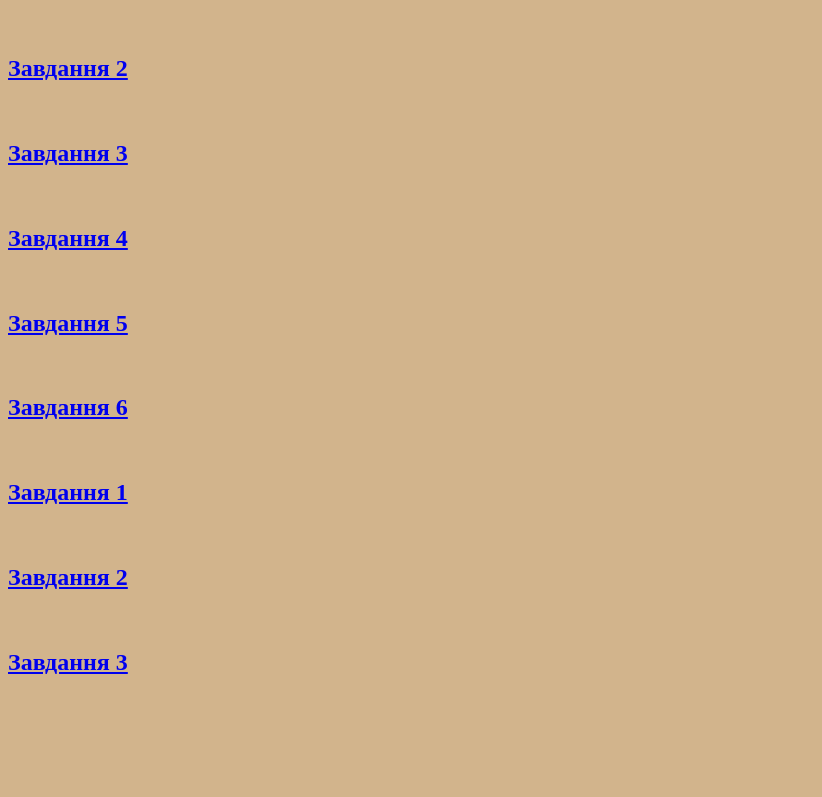
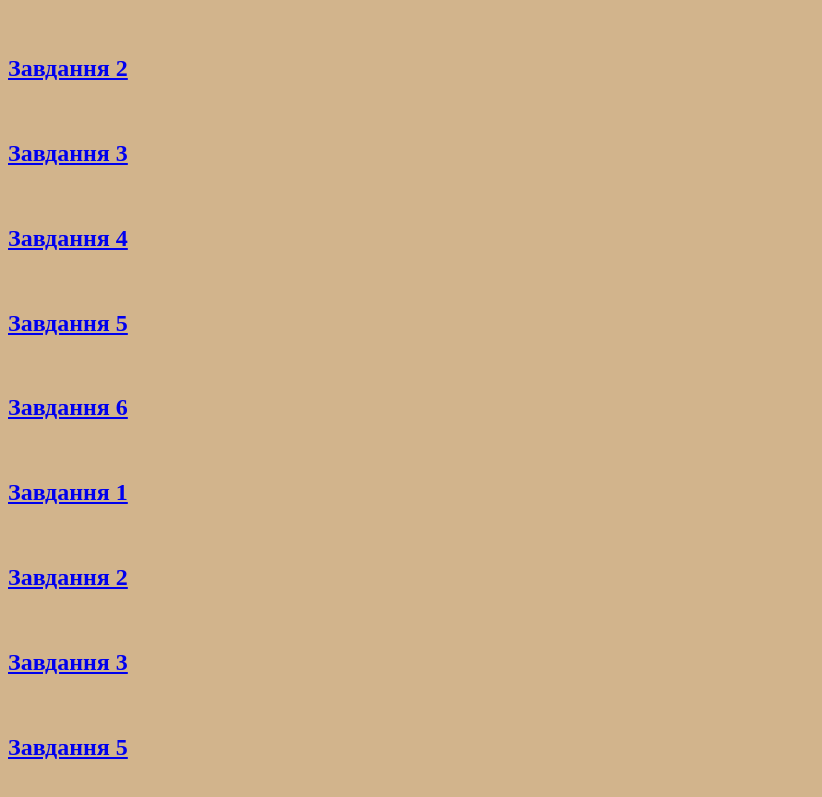
Before and after one commit to Rosyambba/Rosyambba.github.io, a plain HTML site: page index.html in a window 1280 px wide. Shown: the part 251-1048 px from the top of the page, without its empty margins (0-822 px from the left). Before the commit the page ends 973 px from the top, so only its background shows below. Drawn offline with Linux system fonts and the light colour scheme.

Commit message:
Update index.html

```diff
--- a/index.html
+++ b/index.html
@@ -19,5 +19,6 @@
 		<a href="les1.html"><h2>Завдання 1</h2></a><br>
 		<a href="les2.html"><h2>Завдання 2</h2></a><br>
 		<a href="les3.html"><h2>Завдання 3</h2></a><br>
+		<a href="les5.html"><h2>Завдання 5</h2></a><br>
 	</body>
 </html>
```
